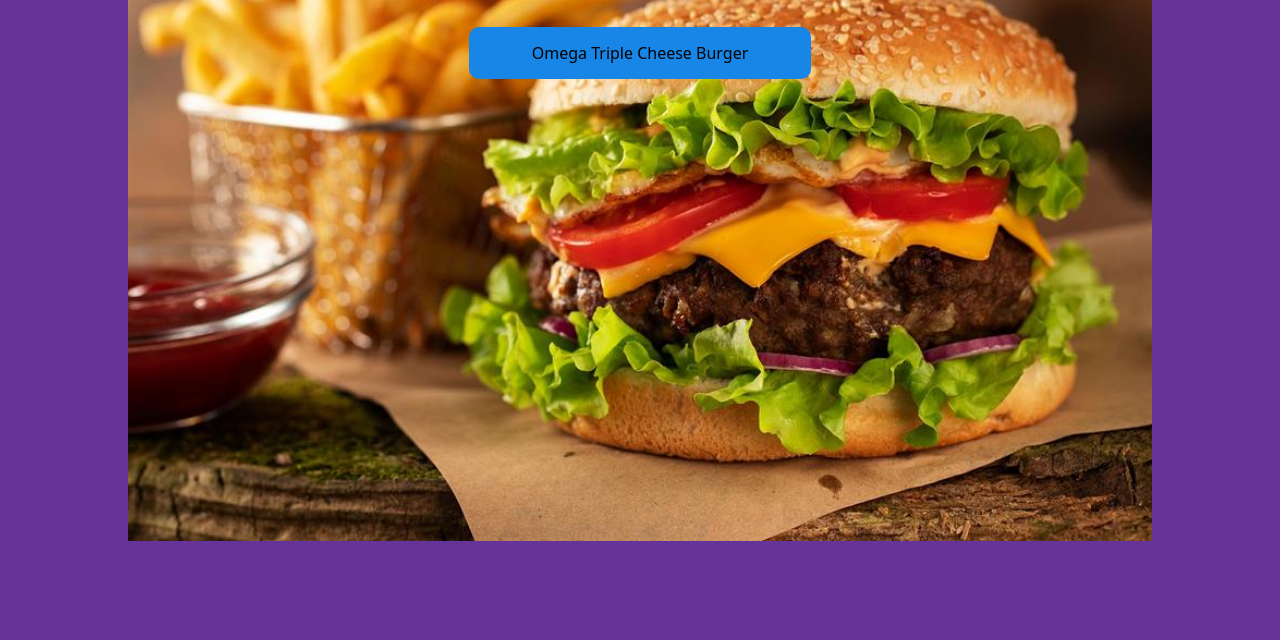
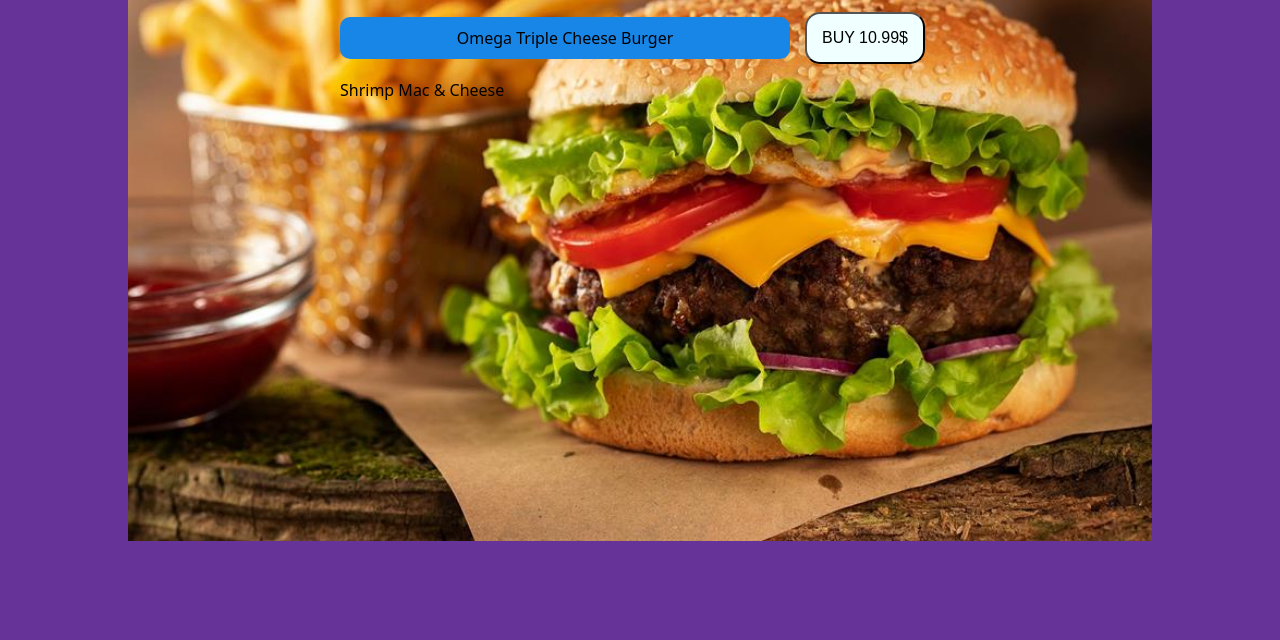
Before and after one commit to Mizaeron/webpack-rest, a website built with webpack: page src/template.html in a window 1280 px wide. Shown: the part 242-882 px from the top of the page. Built offline with nearby package versions, Linux system fonts and the light colour scheme.

Commit message:
Add some menu items

```diff
--- a/src/index.js
+++ b/src/index.js
@@ -1,6 +1,7 @@
 import "./styles.css";
 import { menu } from "./menu";
 import { pageLoad } from "./page-load";
+import { image } from "./menu";
 
 //pageLoad();
 menu();
--- a/src/menu.js
+++ b/src/menu.js
@@ -2,14 +2,20 @@ export function menu () {
     const content = document.querySelector("#content");
     const headline = document.createElement("div");
     const item1 = document.createElement("div");
+    const item2 = document.createElement("div");
     const menuContainer = document.createElement("div");
+    const buy = document.createElement("button");
 
     headline.classList.add("menu");
     item1.classList.add("item1");
+    item2.classList.add("item2");
+    menuContainer.classList.add("menu-box");
 
     headline.textContent = "Menu";
     item1.textContent = "Omega Triple Cheese Burger";
+    item2.textContent = "Shrimp Mac & Cheese";
+    buy.textContent = "BUY 10.99$";
 
     content.append(menuContainer);
-    menuContainer.append(headline, item1);
+    menuContainer.append(headline, item1, buy, item2);
 }
--- a/src/styles.css
+++ b/src/styles.css
@@ -77,7 +77,7 @@ button:hover {
   font-size: 3rem;
   font-weight: bold;
   color: aliceblue;
-  width: 300px;
+  width: 400px;
   height: max-content;
   text-align: center;
   align-content: center;
@@ -86,12 +86,35 @@ button:hover {
   background-color: blueviolet;
   padding: 20px;
   border: 1px solid white;
+  flex-grow: 1;
 }
 
 .item1 {
-  padding: 15px;
-  margin-top: 30px;
+  margin-top: 10px;
   background-color: rgb(23, 134, 231);
   text-align: center;
+  align-content: center;
   border-radius: 10px;
+  height: max-content;
+  padding: 10px;
+  flex-grow: 1;
+  margin-top: 20px;
+  width: 400px;
 }
+
+image {
+  position: absolute;
+  top: 10%;
+  width: 100px;
+}
+
+.menu-box {
+  display: flex;
+  max-width: 600px;
+  height: fit-content;
+  flex-wrap: wrap;
+}
+
+.menu-box button {
+  width: 120px;
+}
```
Also changed, not shown: src/triple.jpeg (added).
